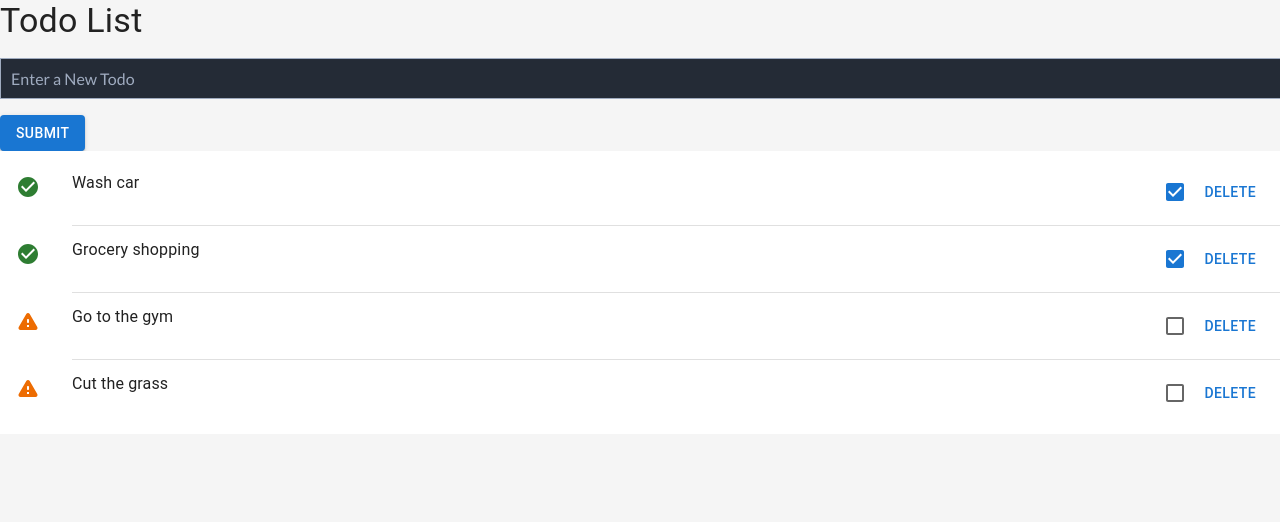
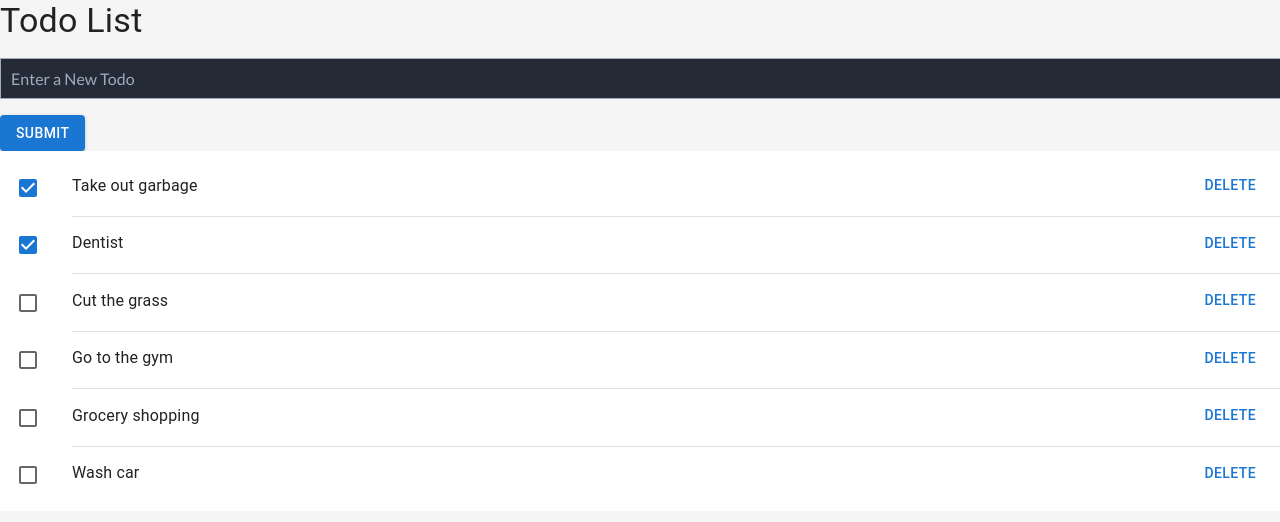
Before and after one commit to alan-eicker/rtk-query-demo, a React (Create React App) app: page / in a window 1280 px wide. Shown: the top 522 px of the page. Built offline with nearby package versions, Linux system fonts and the light colour scheme; data requests are answered from the project's data file.

Commit message:
Updates API logic and layout

```diff
--- a/data/db.json
+++ b/data/db.json
@@ -1,24 +1,34 @@
 {
   "todos": [
     {
-      "id": "724c65ca-2296-41d1-a832-6c6b8ad703f2",
+      "id": 1,
       "title": "Wash car",
-      "completed": true
+      "completed": false
     },
     {
-      "id": "6f4153b2-b478-4f2d-8f8b-887189161e2f",
+      "id": 2,
       "title": "Grocery shopping",
-      "completed": true
+      "completed": false
     },
     {
-      "id": "26e81c20-ce07-440c-89a5-ef9b061ef88b",
+      "id": 3,
       "title": "Go to the gym",
       "completed": false
     },
     {
-      "id": "07e56504-5396-4607-894e-f180de70c4c2",
+      "id": 4,
       "title": "Cut the grass",
       "completed": false
+    },
+    {
+      "id": "6ccb8631-01a4-42d6-8ea8-a0ce6f29e1d7",
+      "title": "Dentist",
+      "completed": true
+    },
+    {
+      "id": "d27a5d68-607a-4b66-bec0-329beb1bcd21",
+      "title": "Take out garbage",
+      "completed": true
     }
   ]
 }
--- a/src/api/apiSlice.js
+++ b/src/api/apiSlice.js
@@ -7,6 +7,7 @@ export const apiSlice = createApi({
   endpoints: (builder) => ({
     getTodos: builder.query({
       query: () => '/todos',
+      transformResponse: (res) => res.reverse(),
       providesTags: ['Todos'],
     }),
     addTodo: builder.mutation({
--- a/src/features/todos/TodoListItem/TodoListItem.jsx
+++ b/src/features/todos/TodoListItem/TodoListItem.jsx
@@ -7,8 +7,6 @@ import Divider from '@mui/material/Divider';
 import ListItem from '@mui/material/ListItem';
 import ListItemAvatar from '@mui/material/ListItemAvatar';
 import ListItemText from '@mui/material/ListItemText';
-import CheckCircleIcon from '@mui/icons-material/CheckCircle';
-import WarningRoundedIcon from '@mui/icons-material/WarningRounded';
 
 const TodoListItem = ({
   id,
@@ -19,22 +17,18 @@ const TodoListItem = ({
   onDelete = () => {},
 }) => (
   <>
-    <ListItem alignItems="flex-start">
-      <ListItemAvatar>
-        {completed ? (
-          <CheckCircleIcon color="success" />
-        ) : (
-          <WarningRoundedIcon color="warning" />
-        )}
+    <ListItem alignItems="center">
+      <ListItemAvatar sx={{ mt: 0 }}>
+        <Checkbox
+          sx={{ p: 0 }}
+          checked={completed}
+          onChange={() => onUpdate({ id, title, completed: !completed })}
+        />
       </ListItemAvatar>
-      <ListItemText>
-        <Grid container justifyContent="space-between">
+      <ListItemText sx={{ mt: 0 }}>
+        <Grid container justifyContent="space-between" alignItems="center">
           <Grid item>{title}</Grid>
           <Grid item>
-            <Checkbox
-              checked={completed}
-              onChange={() => onUpdate({ id, title, completed: !completed })}
-            />
             <Button onClick={() => onDelete(id)}>Delete</Button>
           </Grid>
         </Grid>
```
